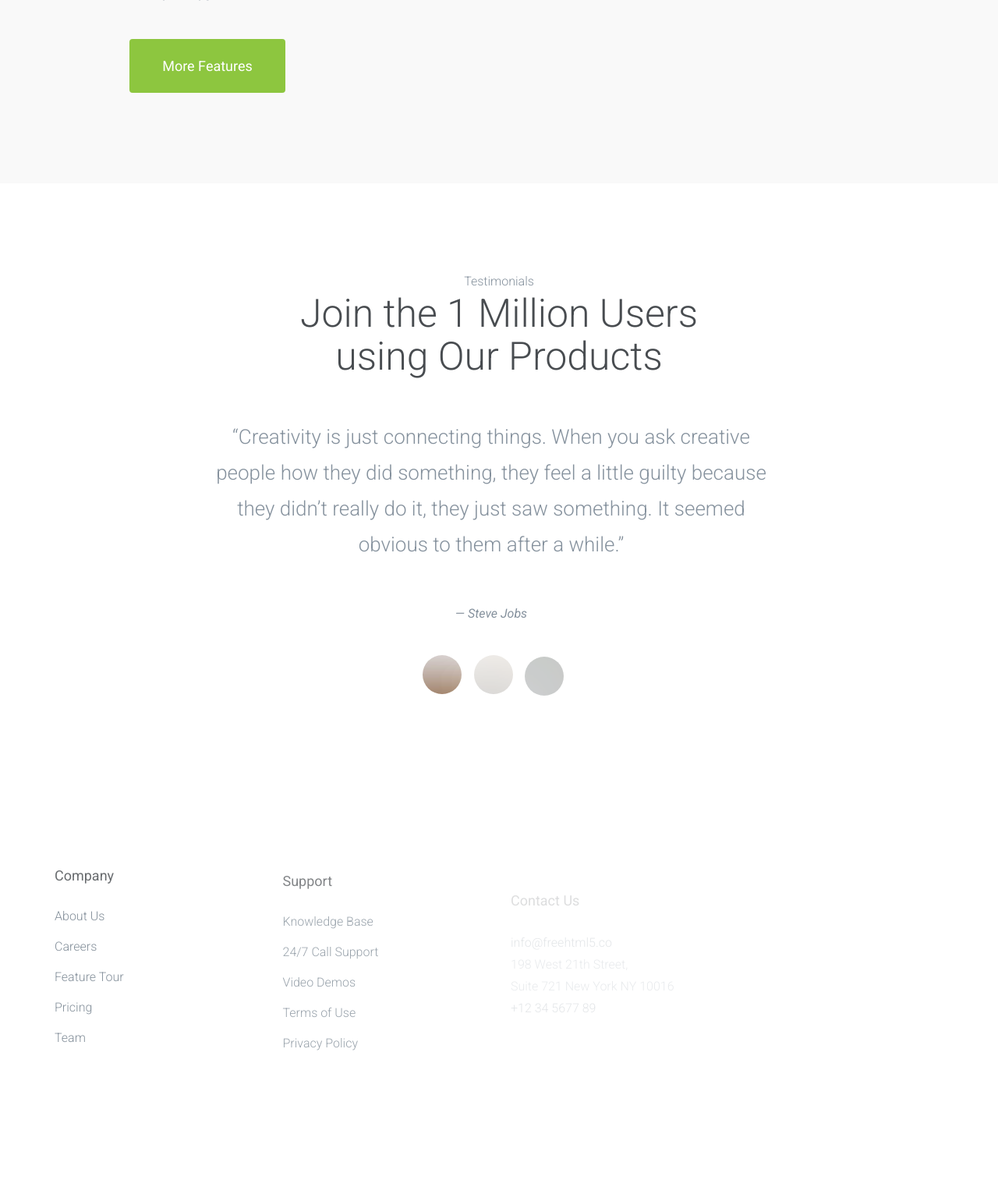
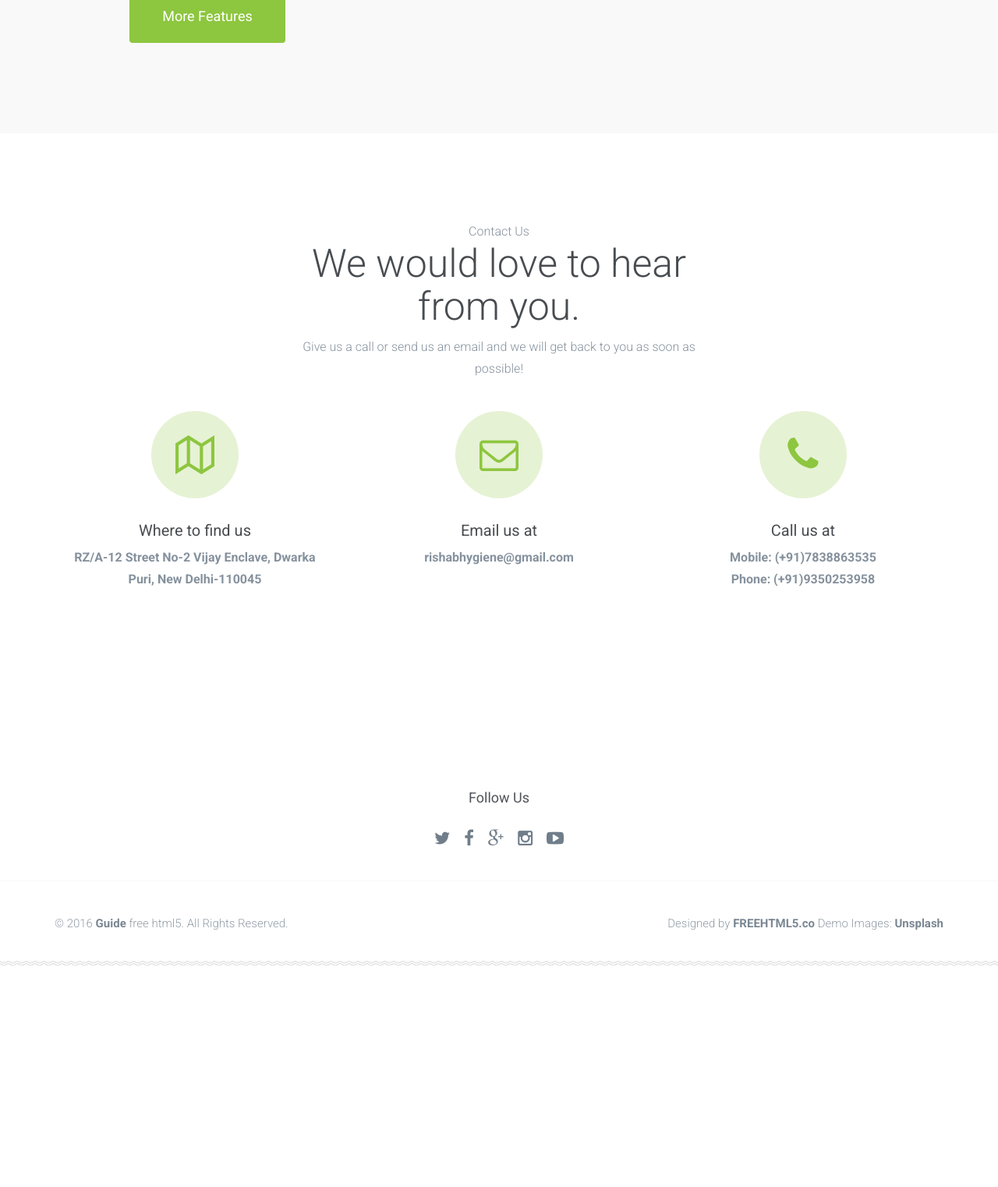
Before and after one commit to abhisheksh02/rishabhygiene, a PHP site: page / in a window 1280 px wide. Shown: the part 4129-5651 px from the top of the page at 78% size. After the commit the page ends 5367 px from the top, so only its background shows below. Run offline with PHP 8.4, Linux system fonts and the light colour scheme; some web fonts are replaced.

Commit message:
Add contact us and edit footer-1

```diff
--- a/css/style.css
+++ b/css/style.css
@@ -1360,7 +1360,7 @@ body {
 }
 
 .row-bottom-padded-lg {
-  padding-bottom: 7em;
+  padding-bottom: 4em;
 }
 @media screen and (max-width: 768px) {
   .row-bottom-padded-lg {
@@ -1369,7 +1369,7 @@ body {
 }
 
 .row-top-padded-lg {
-  padding-top: 7em;
+  padding-top: 4em;
 }
 @media screen and (max-width: 768px) {
   .row-top-padded-lg {
@@ -1378,38 +1378,38 @@ body {
 }
 
 .row-bottom-padded-md {
-  padding-bottom: 4em;
+  padding-bottom: 2em;
 }
 @media screen and (max-width: 768px) {
   .row-bottom-padded-md {
-    padding-bottom: 2em;
+    padding-bottom: 1em;
   }
 }
 
 .row-top-padded-md {
-  padding-top: 4em;
+  padding-top: 2em;
 }
 @media screen and (max-width: 768px) {
   .row-top-padded-md {
-    padding-top: 2em;
+    padding-top: 1em;
   }
 }
 
 .row-bottom-padded-sm {
-  padding-bottom: 2em;
+  padding-bottom: 1em;
 }
 @media screen and (max-width: 768px) {
   .row-bottom-padded-sm {
-    padding-bottom: 2em;
+    padding-bottom: 0.5em;
   }
 }
 
 .row-top-padded-sm {
-  padding-top: 2em;
+  padding-top: 1em;
 }
 @media screen and (max-width: 768px) {
   .row-top-padded-sm {
-    padding-top: 2em;
+    padding-top: 0.5em;
   }
 }
 
--- a/index.html
+++ b/index.html
@@ -328,44 +328,51 @@
 		</section>
 		<!-- END #fh5co-features-2 -->
 
-		<section id="fh5co-testimonials">
+		<section id="fh5co-features">
 			<div class="container">
 				<div class="row row-bottom-padded-sm">
 					<div class="col-md-6 col-md-offset-3 text-center">
-						<div class="fh5co-label animate-box">Testimonials</div>
-						<h2 class="fh5co-lead animate-box">Join the 1 Million Users using Our Products </h2>
+						<div class="fh5co-label animate-box">Contact Us</div>
+						<h2 class="fh5co-lead animate-box">We would love to hear from you. </h2>
+						<p>
+							Give us a call or send us an email and we will get back to you as soon
+							as possible!
+						</p>
 					</div>
 				</div>
 				<div class="row">
-					<div class="col-md-8 col-md-offset-2 text-center animate-box">
-						<div class="flexslider">
-					  		<ul class="slides">
-							   <li>
-							      <blockquote>
-							      	<p>&ldquo;Creativity is just connecting things. When you ask creative people how they did something, they feel a little guilty because they didn’t really do it, they just saw something. It seemed obvious to them after a while.&rdquo;</p>
-							      	<p><cite>&mdash; Steve Jobs</cite></p>
-							      </blockquote>
-							   </li>
-							   <li>
-							    	<blockquote>
-							      	<p>&ldquo;I think design would be better if designers were much more skeptical about its applications. If you believe in the potency of your craft, where you choose to dole it out is not something to take lightly.&rdquo;</p>
-							      	<p><cite>&mdash; Frank Chimero</cite></p>
-							      </blockquote>
-							   </li>
-							   <li>
-							    	<blockquote>
-							      	<p>&ldquo;Design must be functional and functionality must be translated into visual aesthetics, without any reliance on gimmicks that have to be explained.&rdquo;</p>
-							      	<p><cite>&mdash; Ferdinand A. Porsche</cite></p>
-							      </blockquote>
-							   </li>
-							</ul>
+					<div class="col-md-4 col-sm-12 col-xs-12 animate-box">
+						<div class="fh5co-feature text-center">
+							<div class="fh5co-icon">
+								<i class="icon-map2"></i>
+							</div>
+							<h3>Where to find us</h3>
+							<p>
+								<b>RZ/A-12 Street No-2 Vijay Enclave, Dwarka Puri, New Delhi-110045</b>
+							</p>
 						</div>
-						<div class="flexslider-controls">
-						   <ol class="flex-control-nav">
-						      <li class="animate-box"><img src="images/person4.jpg" alt="Free HTML5 Bootstrap Template by FREEHTML5.co"></li>
-						      <li class="animate-box"><img src="images/person2.jpg" alt="Free HTML5 Bootstrap Template by FREEHTML5.co"></li>
-						      <li class="animate-box"><img src="images/person3.jpg" alt="Free HTML5 Bootstrap Template by FREEHTML5.co"></li>
-						   </ol>
+					</div>
+					<div class="col-md-4 col-sm-12 col-xs-12 animate-box">
+						<div class="fh5co-feature text-center">
+							<div class="fh5co-icon">
+								<i class="icon-envelope-o"></i>
+							</div>
+							<h3>Email us at</h3>
+							<p>
+								<b>rishabhygiene@gmail.com</b>
+							</p>
+						</div>
+					</div>
+					<div class="col-md-4 col-sm-12 col-xs-12 animate-box">
+						<div class="fh5co-feature text-center">
+							<div class="fh5co-icon">
+								<i class="icon-phone"></i>
+							</div>
+							<h3>Call us at</h3>
+							<p>
+								<b>Mobile: (+91)7838863535 <br>
+								Phone: (+91)9350253958</b>
+							</p>
 						</div>
 					</div>
 				</div>
@@ -377,45 +384,7 @@
 		<footer id="fh5co-footer">
 			<div class="container">
 				<div class="row row-bottom-padded-md">
-					<div class="col-md-3 col-sm-6 col-xs-12 animate-box">
-						<div class="fh5co-footer-widget">
-							<h3>Company</h3>
-							<ul class="fh5co-links">
-								<li><a href="#">About Us</a></li>
-								<li><a href="#">Careers</a></li>
-								<li><a href="#">Feature Tour</a></li>
-								<li><a href="#">Pricing</a></li>
-								<li><a href="#">Team</a></li>
-							</ul>
-						</div>
-					</div>
-
-					<div class="col-md-3 col-sm-6 col-xs-12 animate-box">
-						<div class="fh5co-footer-widget">
-							<h3>Support</h3>
-							<ul class="fh5co-links">
-								<li><a href="#">Knowledge Base</a></li>
-								<li><a href="#">24/7 Call Support</a></li>
-								<li><a href="#">Video Demos</a></li>
-								<li><a href="#">Terms of Use</a></li>
-								<li><a href="#">Privacy Policy</a></li>
-							</ul>
-						</div>
-					</div>
-
-					<div class="col-md-3 col-sm-6 col-xs-12 animate-box">
-						<div class="fh5co-footer-widget">
-							<h3>Contact Us</h3>
-							<p>
-								<a href="mailto:info@freehtml5.co">info@freehtml5.co</a> <br>
-								198 West 21th Street, <br>
-								Suite 721 New York NY 10016 <br>
-								<a href="tel:+123456789">+12 34  5677 89</a>
-							</p>
-						</div>
-					</div>
-
-					<div class="col-md-3 col-sm-6 col-xs-12 animate-box">
+					<div class="col-md-12 col-sm-12 col-xs-12 animate-box text-center">
 						<div class="fh5co-footer-widget">
 							<h3>Follow Us</h3>
 							<ul class="fh5co-social">
```
